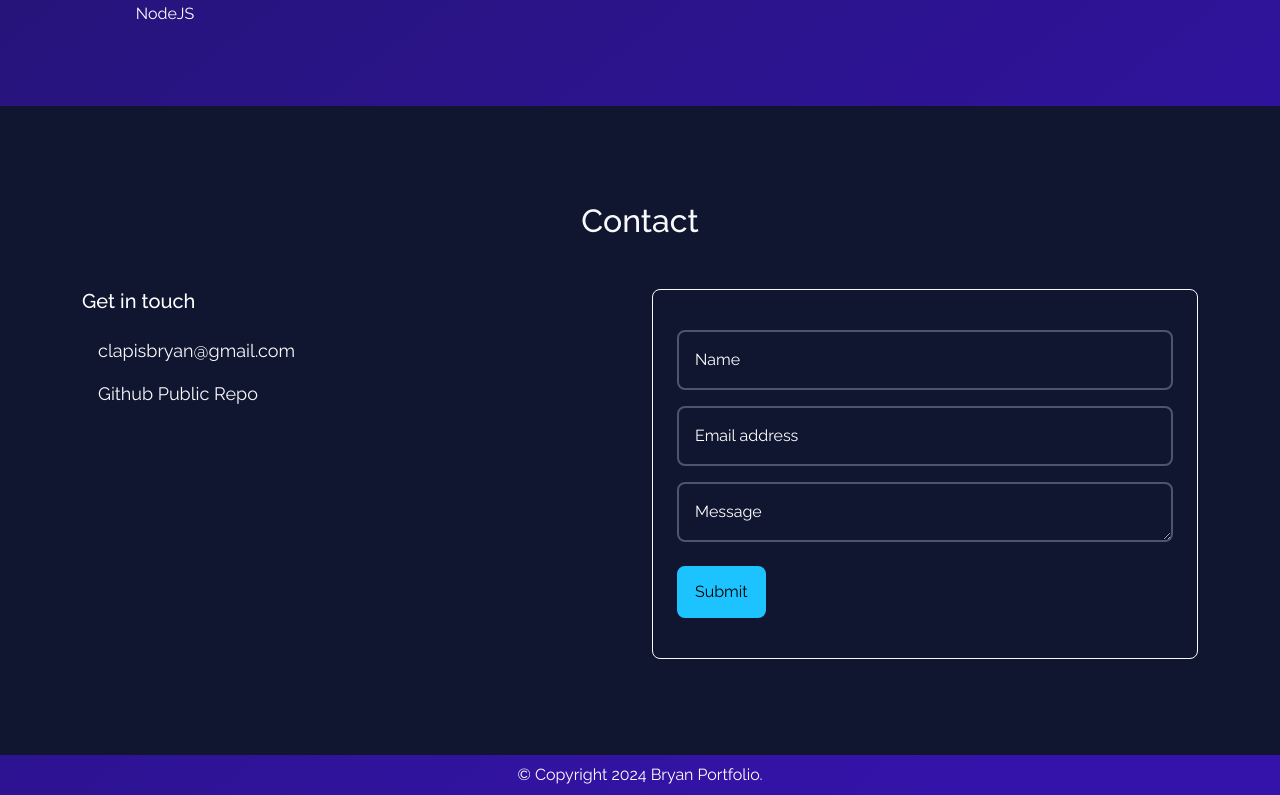
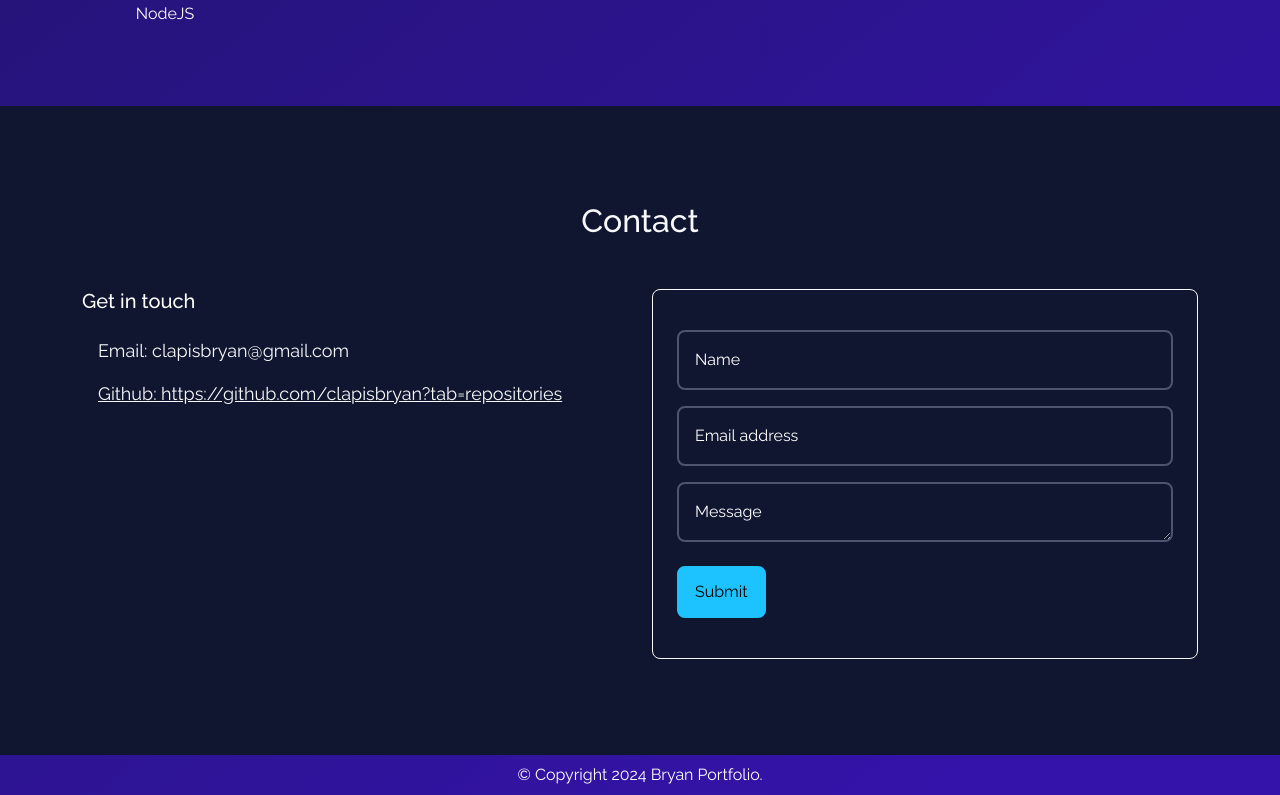
Before and after one commit to clapisbryan/portfolio-react, a React (Vite) app: page / in a window 1280 px wide. Shown: the part 2416-3211 px from the top of the page. Built offline with nearby package versions, Linux system fonts and the light colour scheme.

Commit message:
added label Contact.jsx

```diff
--- a/src/Pages/Home/Contact/Contact.jsx
+++ b/src/Pages/Home/Contact/Contact.jsx
@@ -64,10 +64,10 @@ const Contact = () => {
 							<ul className="ps-3">
 								<li className="mb-3 text-break">
 									<a href="mailto:clapisbryan@gmail.com" className="text-light"
-									>clapisbryan@gmail.com</a>
+									>Email: clapisbryan@gmail.com</a>
 								</li>
 								<li className="mb-3 text-break">
-									<a href="https://github.com/clapisbryan?tab=repositories" className="text-light">Github Public Repo</a>
+									<a href="https://github.com/clapisbryan?tab=repositories" className="text-light text-decoration-underline">Github: https://github.com/clapisbryan?tab=repositories</a>
 								</li>
 							</ul>
 						</div>
```
